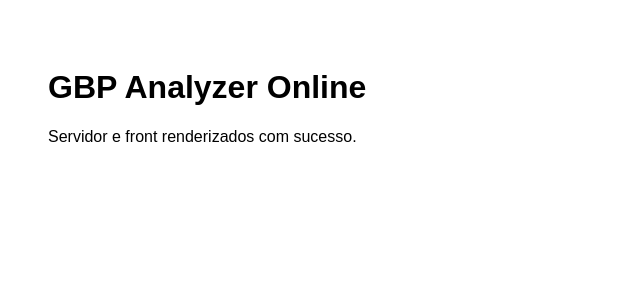
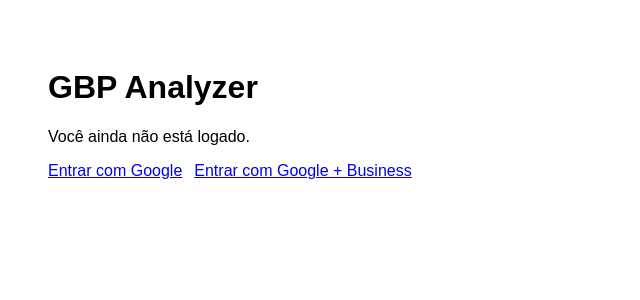
Before and after one commit to alexeller11/gbp-analyzer, a React (Vite) app: page / in a window 1280 px wide. Shown: the top 300 px of the page, without its empty margins (0-640 px from the left). Built offline with nearby package versions, Linux system fonts and the light colour scheme; no server answers.

Commit message:
Update main.tsx

```diff
--- a/src/main.tsx
+++ b/src/main.tsx
@@ -1,11 +1,91 @@
 import React from "react";
 import ReactDOM from "react-dom/client";
 
+type MeResponse = {
+  authenticated: boolean;
+  user?: {
+    id: string;
+    googleOpenId?: string;
+    email: string;
+    name?: string;
+    picture?: string;
+    scopes?: string[];
+    googleBusinessConnected?: boolean;
+  };
+};
+
 function App() {
+  const [loading, setLoading] = React.useState(true);
+  const [me, setMe] = React.useState<MeResponse | null>(null);
+
+  async function loadMe() {
+    const res = await fetch("/api/auth/me", {
+      credentials: "include"
+    });
+
+    const data = await res.json();
+    setMe(data);
+  }
+
+  React.useEffect(() => {
+    loadMe().finally(() => setLoading(false));
+  }, []);
+
+  async function handleLogout() {
+    await fetch("/api/auth/logout", {
+      method: "POST",
+      credentials: "include"
+    });
+
+    window.location.reload();
+  }
+
+  if (loading) {
+    return (
+      <div style={{ padding: 40, fontFamily: "Arial, sans-serif" }}>
+        Carregando...
+      </div>
+    );
+  }
+
+  if (!me?.authenticated) {
+    return (
+      <div style={{ padding: 40, fontFamily: "Arial, sans-serif" }}>
+        <h1>GBP Analyzer</h1>
+        <p>Você ainda não está logado.</p>
+
+        <div style={{ display: "flex", gap: 12, flexWrap: "wrap" }}>
+          <a href="/api/auth/google-login">Entrar com Google</a>
+          <a href="/api/auth/google-business-connect">
+            Entrar com Google + Business
+          </a>
+        </div>
+      </div>
+    );
+  }
+
   return (
     <div style={{ padding: 40, fontFamily: "Arial, sans-serif" }}>
-      <h1>GBP Analyzer Online</h1>
-      <p>Servidor e front renderizados com sucesso.</p>
+      <h1>GBP Analyzer</h1>
+      <p>Login realizado com sucesso.</p>
+
+      <pre
+        style={{
+          background: "#f5f5f5",
+          padding: 16,
+          borderRadius: 8,
+          overflow: "auto"
+        }}
+      >
+        {JSON.stringify(me.user, null, 2)}
+      </pre>
+
+      <div style={{ marginTop: 16, display: "flex", gap: 12, flexWrap: "wrap" }}>
+        <a href="/api/auth/google-business-connect">
+          Conectar Google Business Profile
+        </a>
+        <button onClick={handleLogout}>Sair</button>
+      </div>
     </div>
   );
 }
```
